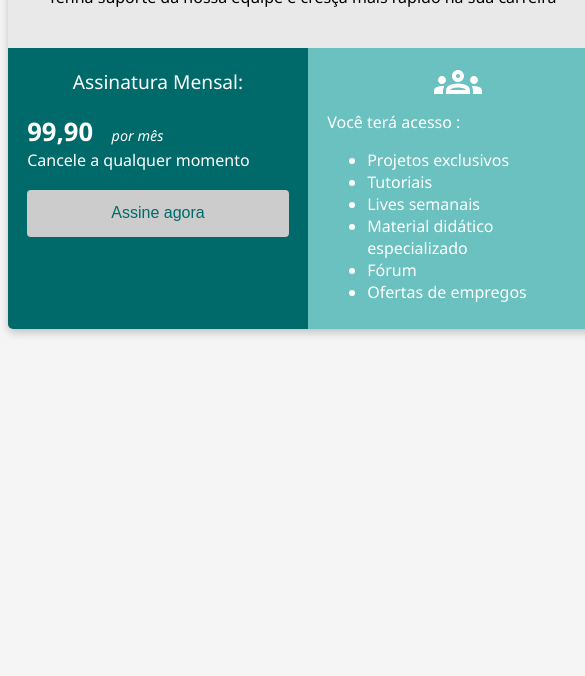
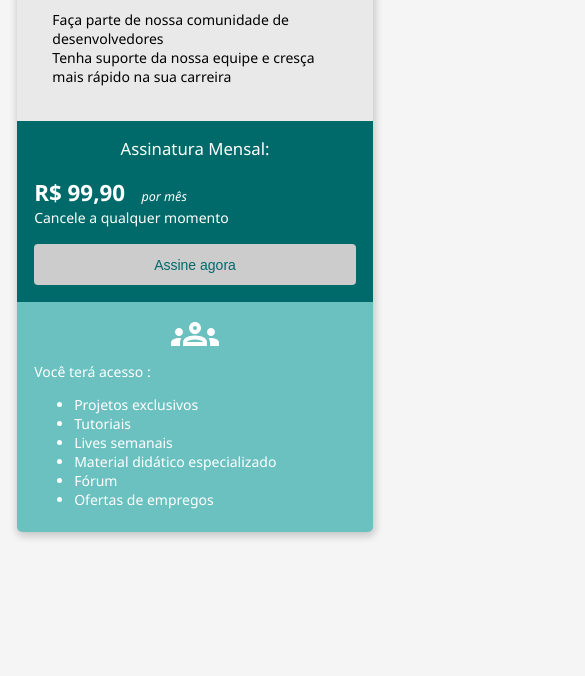
Before and after one commit to enzorooschqueiroz/Bootcamp-Modulo2, a plain HTML site: page index.html in a window 390 px wide. Shown: the part 168-844 px from the top of the page, 585 px wide, since content can reach past the window. Drawn offline with Linux system fonts and the light colour scheme.

Commit message:
closes #6 - @ midia screen

```diff
--- a/index.html
+++ b/index.html
@@ -100,6 +100,24 @@
     .image-group{
         text-align: center;
     }
+
+    @media screen and (max-width : 620px){
+        html{
+            font-size: 14px;
+        }
+
+        .flex-container{
+            flex-direction: column;
+        }
+
+        .collum-1, .collum-2{
+            width: 100%;
+            box-sizing: border-box;
+        }
+        .container{
+            width: 95%;
+        }
+    }
 </style>
 
 
@@ -124,7 +142,7 @@
                     Assinatura Mensal:
                 </div>
                 <div>
-                    <span class="price">99,90</span>
+                    <span class="price">R$ 99,90</span>
                     <span class="month">por mês</span>
                 </div>
                 <div>
```
